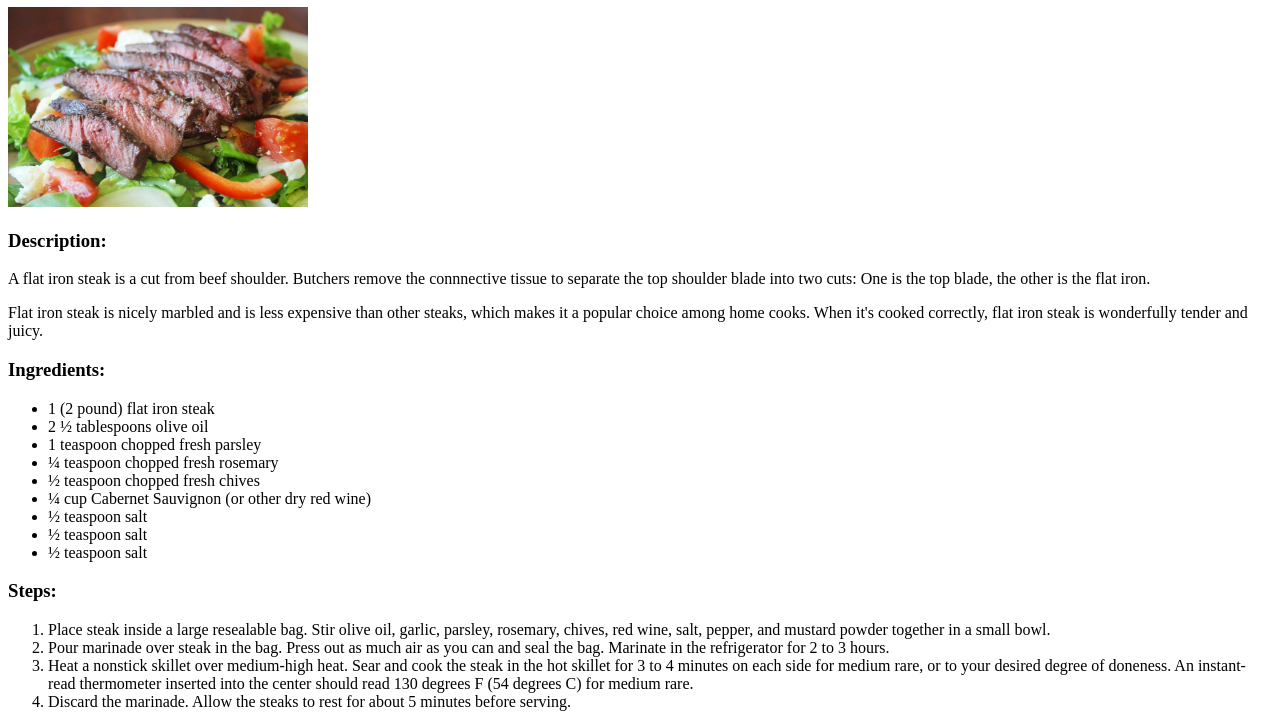
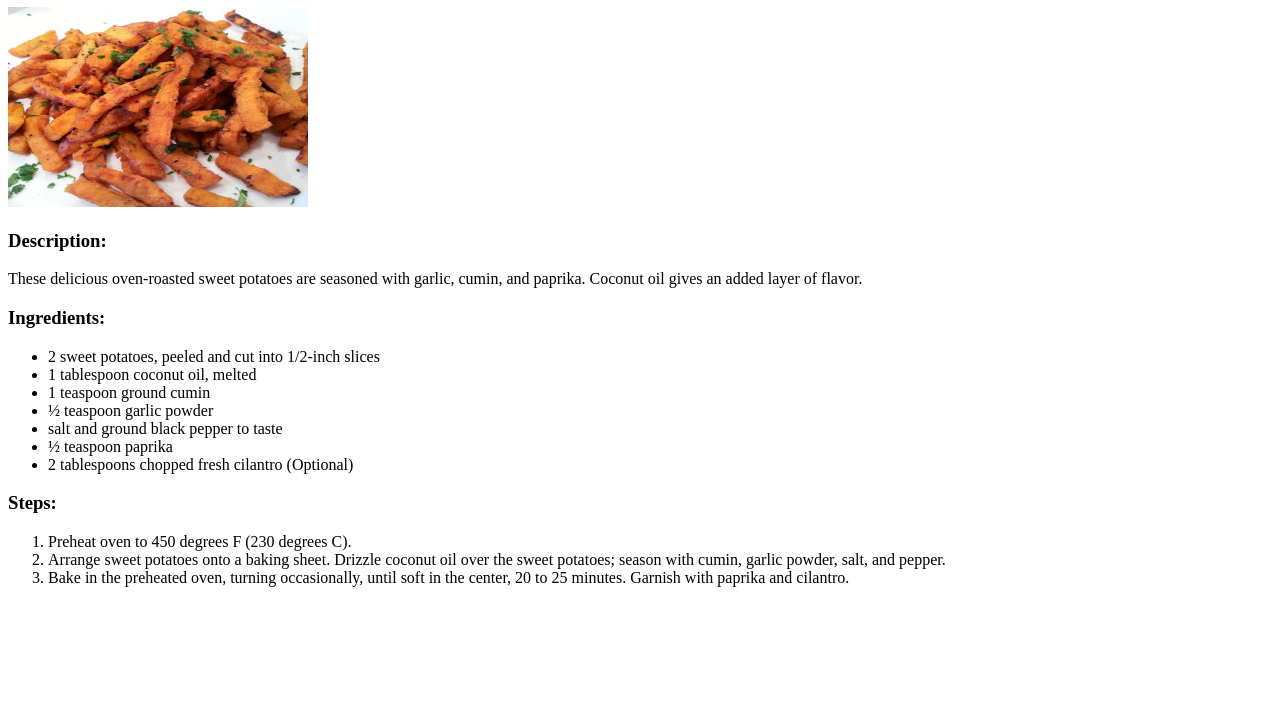
Before and after one commit to JustinSchooley/odin-recipes, a plain HTML site: page recipes/delicious-sweet-potato-fries.html in a window 1280 px wide. Shown: the part 99-826 px from the top of the page. After the commit the page ends 800 px from the top, so only its background shows below. Drawn offline with Linux system fonts and the light colour scheme.

Commit message:
Completed sweet potato fries page and updated flat iron steak link on index page

```diff
--- a/recipes/delicious-sweet-potato-fries.html
+++ b/recipes/delicious-sweet-potato-fries.html
@@ -6,63 +6,34 @@
     </head>
     <body>
         <a href="../index.html">Home</a>
-        <h1><b>Iron Steak Recipe</b></h1>
-        <img src="../pics/iron-steak.jpg"  alt="steak"
+        <h1><b>Delicious Sweet Potato Fries</b></h1>
+        <img src="../pics/delicious-sweet-potato-fries.jpg"  alt="steak"
         height="200" width="300">
         <h3>Description:</h3>
         <p>
-        A flat iron steak is a cut from beef
-        shoulder. Butchers remove the connnective tissue to
-        separate the top shoulder blade into two cuts:
-        One is the top blade, the other is the flat iron.
-        </p>
-
-        <p>
-        Flat iron steak is nicely marbled and is
-        less expensive than other steaks, which makes it a popular choice
-        among home cooks. When it's cooked correctly, flat iron steak is
-        wonderfully tender and juicy.
+        These delicious oven-roasted sweet potatoes are seasoned with
+        garlic, cumin, and paprika. Coconut oil gives an added
+        layer of flavor.
         </p>
 
         <h3>Ingredients:</h3>
 
         <ul>
-            <li>1 (2 pound) flat iron steak</li>
-            <li>2 ½ tablespoons olive oil</li>
-            <li>1 teaspoon chopped fresh parsley</li>
-            <li>¼ teaspoon chopped fresh rosemary</li>
-            <li>½ teaspoon chopped fresh chives</li>
-            <li>¼ cup Cabernet Sauvignon (or other dry red wine)</li>
-            <li>½ teaspoon salt</li>
-            <li>½ teaspoon salt</li>
-            <li>½ teaspoon salt</li>
+            <li>2 sweet potatoes, peeled and cut into 1/2-inch slices</li>
+            <li>1 tablespoon coconut oil, melted</li>
+            <li>1 teaspoon ground cumin</li>
+            <li>½ teaspoon garlic powder</li>
+            <li>salt and ground black pepper to taste</li>
+            <li>½ teaspoon paprika</li>
+            <li>2 tablespoons chopped fresh cilantro (Optional)</li>
         </ul>
 
         <h3>Steps:</h3>
 
         <ol>
-            <li>
-                Place steak inside a large resealable bag.
-                Stir olive oil, garlic, parsley, rosemary,
-                chives, red wine, salt, pepper, and
-                mustard powder together in a small bowl.
-            </li>
-            <li>
-                Pour marinade over steak in the bag.
-                Press out as much air as you can and seal the bag.
-                Marinate in the refrigerator for 2 to 3 hours.
-            </li>
-            <li>
-                Heat a nonstick skillet over medium-high heat.
-                Sear and cook the steak in the hot skillet for 3 to 4 minutes
-                on each side for medium rare, or to your desired degree of doneness.
-                An instant-read thermometer inserted into the center should read
-                130 degrees F (54 degrees C) for medium rare. </li>
-            <li>
-                Discard the marinade. Allow the steaks to rest for
-                about 5 minutes before serving.
-            </li>
-
+            <li>Preheat oven to 450 degrees F (230 degrees C).</li>
+            <li>Arrange sweet potatoes onto a baking sheet. Drizzle coconut oil over the sweet potatoes; season with cumin, garlic powder, salt, and pepper.</li>
+            <li>Bake in the preheated oven, turning occasionally, until soft in the center, 20 to 25 minutes. Garnish with paprika and cilantro.</li>
         </ol>
 
     </body>
```
Also changed, not shown: index.html (+5 -1 lines), pics/delicious-sweet-potato-fries.jpg (added).
